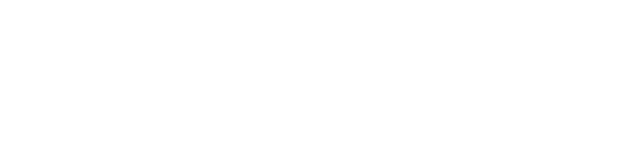
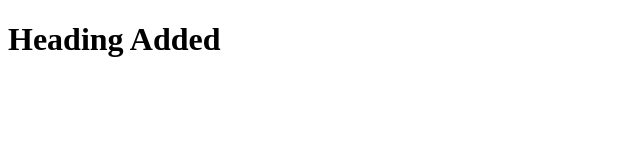
Before and after one commit to anasmohammad/gitrepo, a plain HTML site: page index.html in a window 1280 px wide. Shown: the whole page, without its empty margins (0-640 px from the left). Drawn offline with Linux system fonts and the light colour scheme.

Commit message:
Heading added

```diff
--- a/index.html
+++ b/index.html
@@ -5,5 +5,7 @@
 </head>
 <body>
 
+<h1>Heading Added</h1>
+
 </body>
 </html>
```
